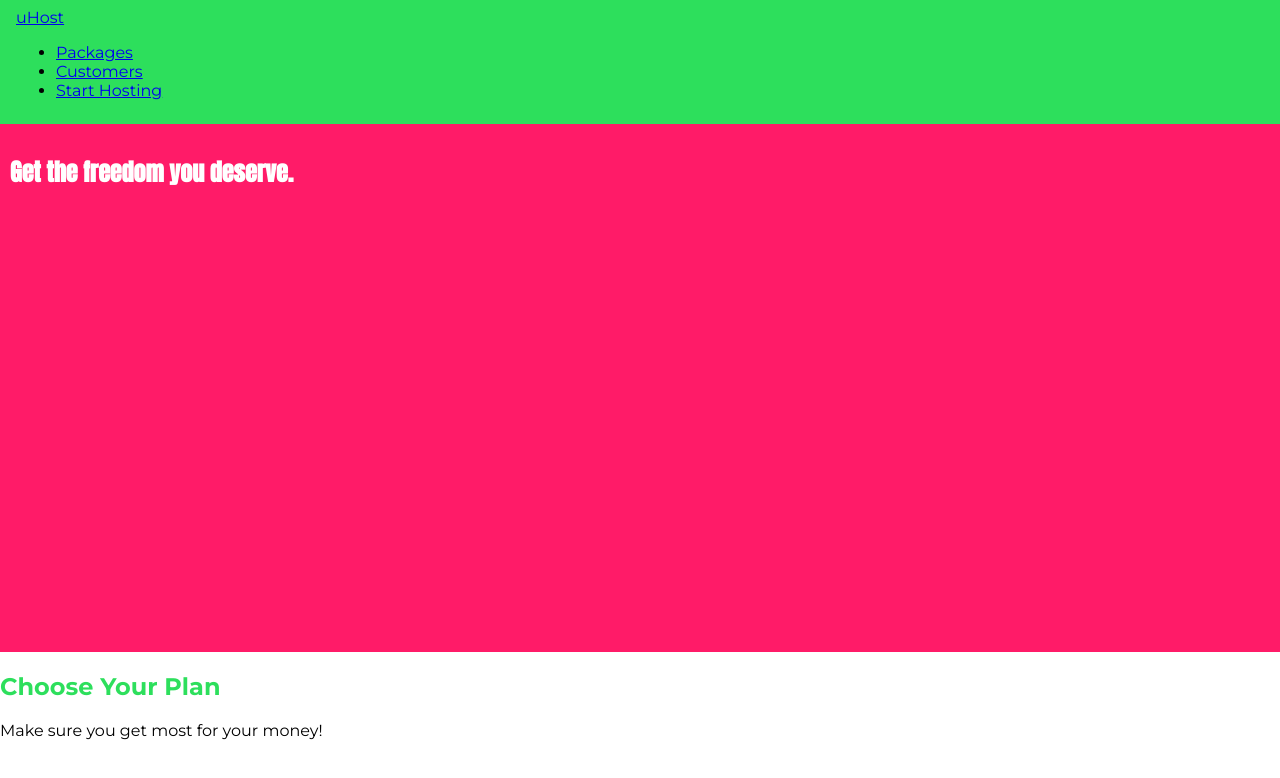
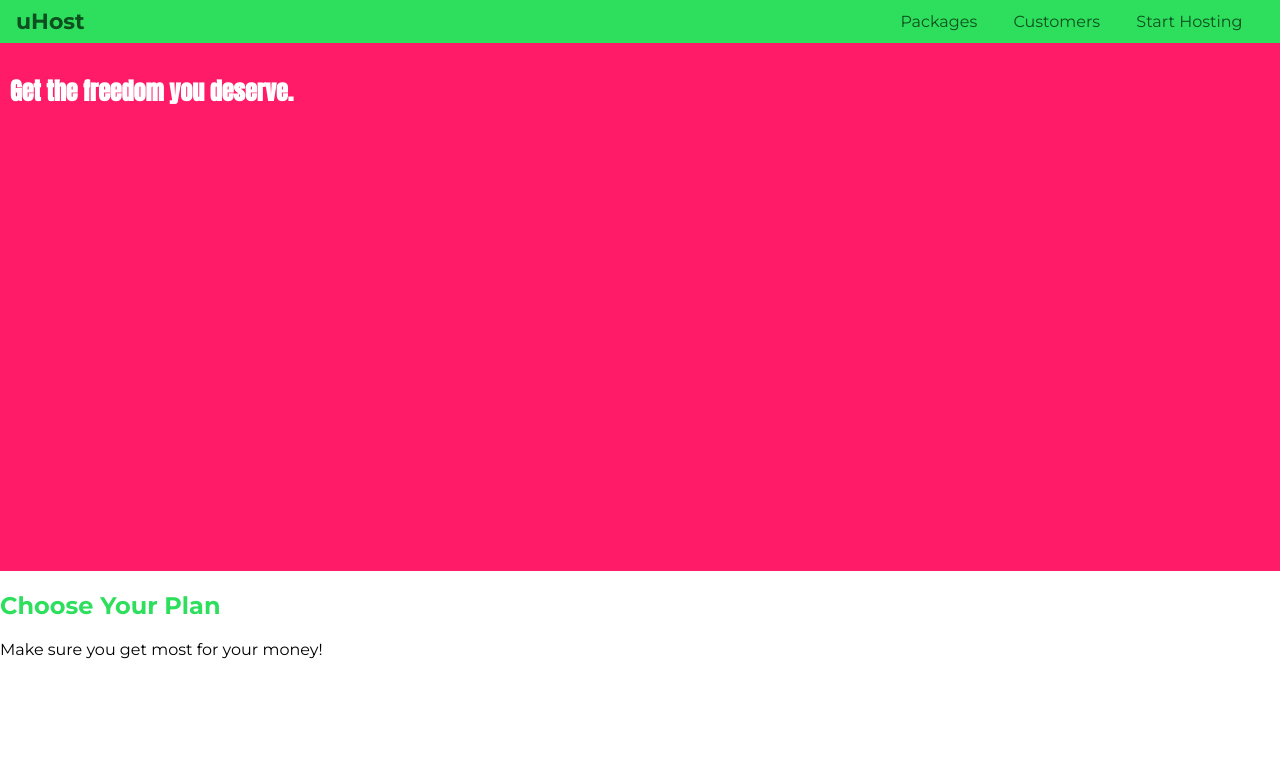
Before and after one commit to mrdzoviii/css3-complete-guide, a website: page index.html in a window 1280 px wide. Drawn offline with Linux system fonts and the light colour scheme.

Commit message:
Adding pseudo-classes.

```diff
--- a/index.html
+++ b/index.html
@@ -14,19 +14,18 @@
 <body>
 <header class="main-header">
     <div>
-        <a href="index.html">
+        <a href="index.html" class="main-header--brand">
             uHost
         </a>
-    </div>
-    <nav>
-        <ul>
-            <li>
+    </div><nav class="main-nav">
+        <ul class="main-nav--items">
+            <li class="main-nav--item">
                 <a href="packages/index.html">Packages</a>
             </li>
-            <li>
+            <li class="main-nav--item">
                 <a href="customers/index.html">Customers</a>
             </li>
-            <li>
+            <li class="main-nav--item">
                 <a href="start-hosting/index.html">Start Hosting</a>
             </li>
         </ul>
--- a/main.css
+++ b/main.css
@@ -29,3 +29,44 @@ body{
     background: #2ddf5c;
     padding: 8px 16px;
 }
+.main-header > div {
+    display: inline-block;
+}
+
+.main-header--brand {
+    text-decoration: none;
+    color: #0e4f1f;
+    font-weight: bold;
+    font-size: 22px;
+    vertical-align: middle;
+}
+
+.main-nav {
+    display: inline-block;
+    text-align: right;
+    width: calc( 100% - 74px );
+    vertical-align: middle;
+}
+
+.main-nav--item {
+    display: inline-block;
+    margin: 0px 16px;
+}
+.main-nav--item > a:hover {
+    color:white;
+}
+
+.main-nav--item > a:active {
+    color:white;
+}
+
+.main-nav--item > a {
+    text-decoration: none;
+    color: #0e4f1f;
+}
+
+.main-nav--items {
+    margin: 0;
+    padding: 0;
+    list-style: none;
+}
```
